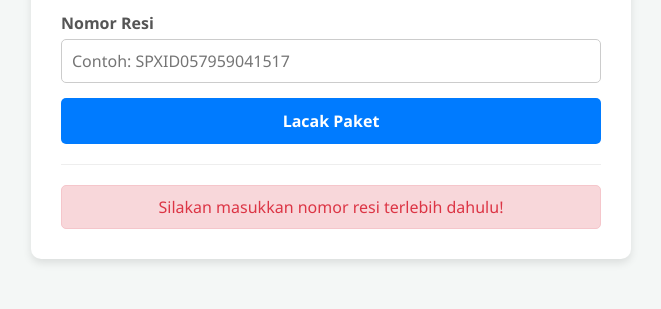
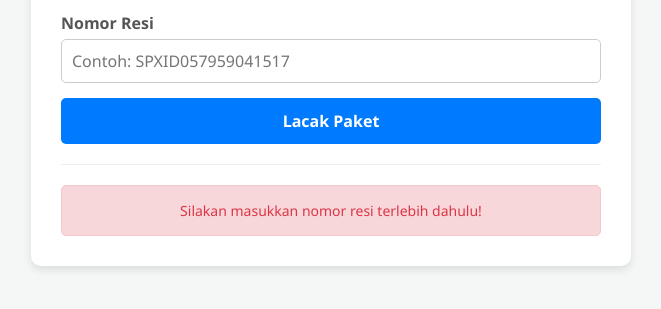
Before and after one commit to sofwana/ResiCek, a plain HTML site: page index.html in a window 1280 px wide. Both pictures are taken after a click on the button "Lacak Paket". Shown: the part 179-488 px from the top of the page, without its empty margins (309-970 px from the left). Drawn offline with Linux system fonts and the light colour scheme.

Commit message:
Update index.html

```diff
--- a/index.html
+++ b/index.html
@@ -22,7 +22,7 @@
         .timeline li:last-child { border-bottom: none; }
         .date { font-size: 0.85em; color: #777; display: block; margin-bottom: 3px; }
         .desc { color: #333; }
-        .error { color: #dc3545; background-color: #f8d7da; padding: 10px; border-radius: 5px; border: 1px solid #f5c6cb; text-align: center; }
+        .error { color: #dc3545; background-color: #f8d7da; padding: 15px; border-radius: 5px; border: 1px solid #f5c6cb; text-align: center; font-size: 14px; }
         .loading { text-align: center; color: #007bff; font-weight: bold; }
     </style>
 </head>
```
